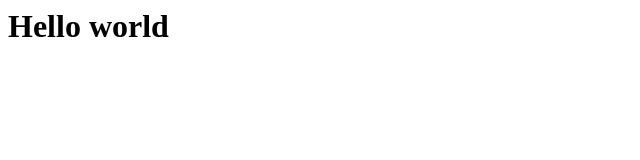
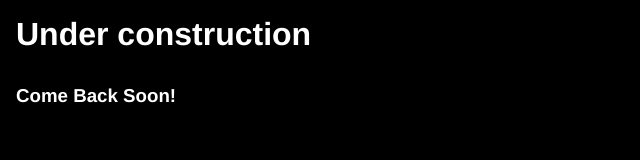
Before and after one commit to AshleighForbes5/AshleighForbes5.github.io, a plain HTML site: page index.html in a window 1280 px wide. Shown: the whole page, without its empty margins (0-640 px from the left). Drawn offline with Linux system fonts and the light colour scheme.

Commit message:
Lost the lime

```diff
--- a/index.html
+++ b/index.html
@@ -1 +1,11 @@
-<h1>Hello world<h1>
+<!DOCTYPE html>
+<head>
+	<title>My webpage</title>
+	<link rel="stylesheet" href="style.css">
+</head>
+<body>
+	<main>
+		<h1>Under construction</h1>
+		<h3>Come Back Soon!</h3>
+	</main>
+</body>
--- /dev/null
+++ b/style.css
@@ -0,0 +1,16 @@
+body {
+	margin: 0;
+	padding: 0;
+	background: black;
+	color: white;
+	font-family: helvetica;
+}
+main {
+	padding: 1em;
+}
+h1 {
+	margin: 0 0 1em 0;
+}
+p {
+	margin: 0 0 1em 0;
+}
```
Also changed, not shown: 1 other file.
